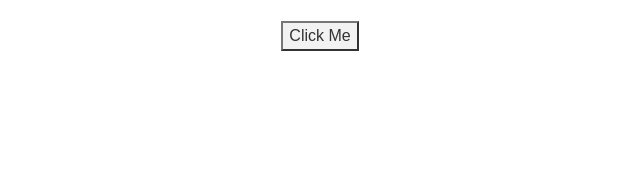
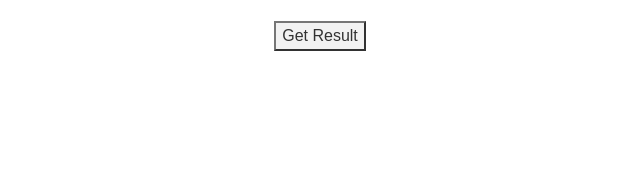
Before and after one commit to chethankaranam/result, a plain HTML site: page index.html in a window 1280 px wide. Shown: the part 306-490 px from the top of the page, 320-960 px from the left. Drawn offline with Linux system fonts and the light colour scheme; a web font is replaced by a local one.

Commit message:
Update index.html

```diff
--- a/index.html
+++ b/index.html
@@ -38,7 +38,7 @@
 			</select>
 		</div>
 		<br><button onclick="GetResult()">
-		Click Me
+		Get Result
 		</button>
 		<br><br><div id="result-content"></div>
 	</div>
```
